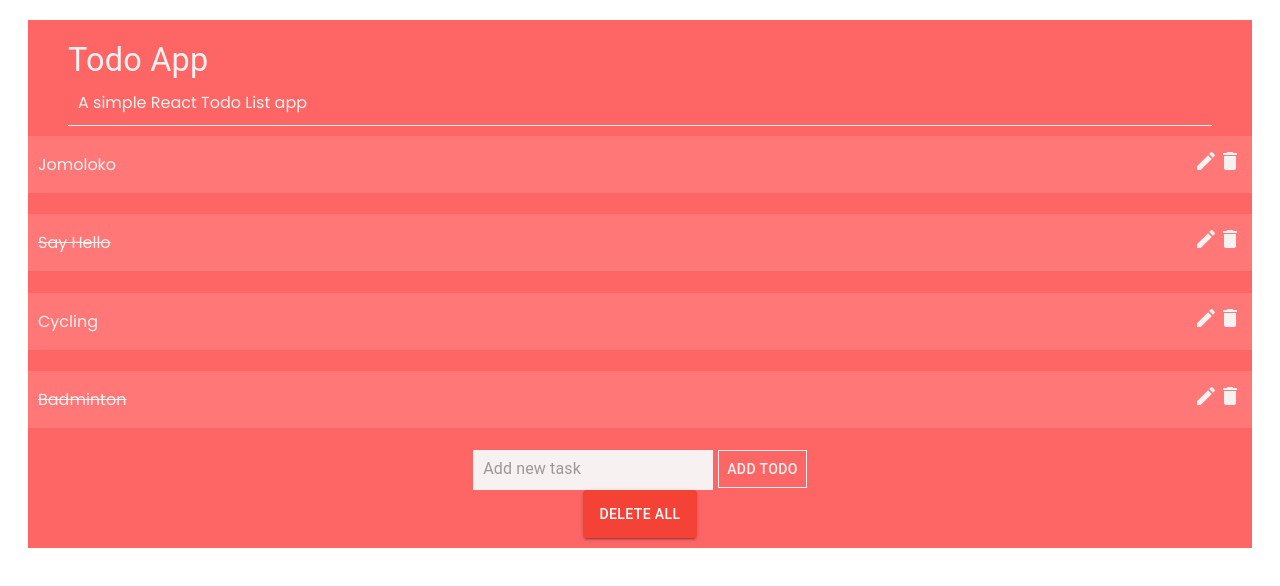
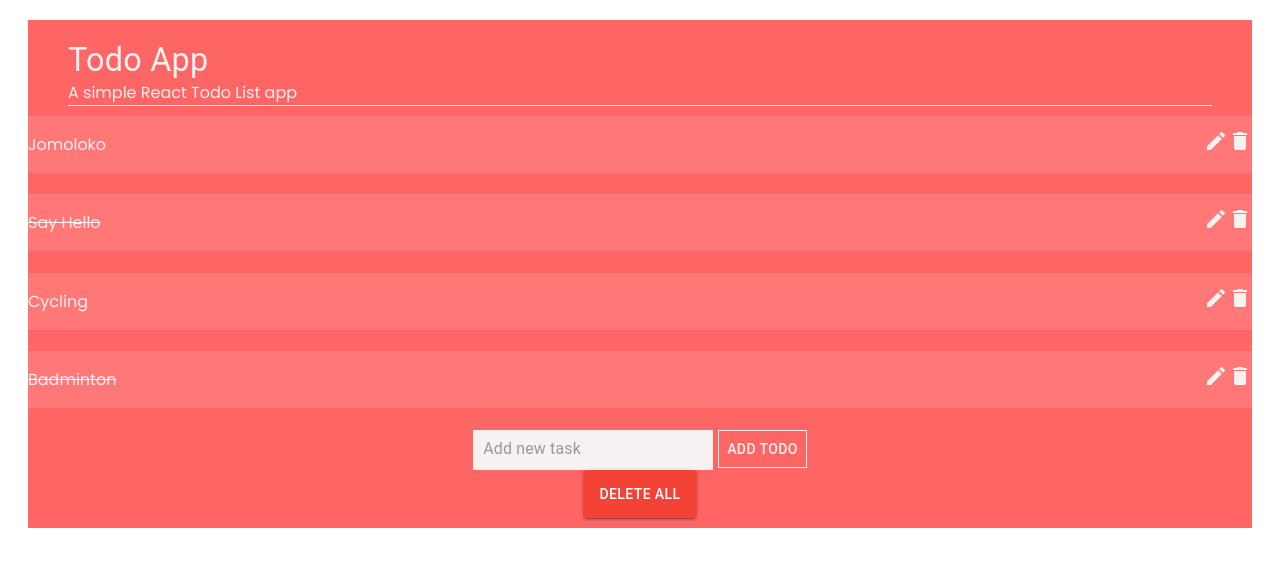
Before and after one commit to bluwhalee/todo-app-in-react, a React (Vite) app: page / in a window 1280 px wide. Shown: the top 586 px of the page. Built offline with nearby package versions, Linux system fonts and the light colour scheme.

Commit message:
MUI components used

```diff
--- a/package.json
+++ b/package.json
@@ -14,6 +14,7 @@
     "@emotion/styled": "^11.10.6",
     "@mui/icons-material": "^5.11.16",
     "@mui/material": "^5.12.1",
+    "@mui/styles": "^5.12.0",
     "bootstrap": "^5.2.3",
     "react": "^18.2.0",
     "react-dom": "^18.2.0",
--- a/src/App.css
+++ b/src/App.css
@@ -18,6 +18,6 @@
 .taskContainer
 {
   background-color: #FF7776;
-  padding: 0px 10px;
+  padding: 0px 0px;
   color: #F7F1F1;
 }
--- a/src/components/AddTodo.jsx
+++ b/src/components/AddTodo.jsx
@@ -1,9 +1,10 @@
 import {useState} from "react";
 import {useDispatch} from "react-redux";
-import {addtodo} from "../redux/todo/actions"
+import {addtodo} from "../redux/todo/actions";
 import { v4 as uuid } from 'uuid';
 import InputComponent from "./common/inputComponent.jsx";
-import {Button} from "@mui/material";
+import {Box, Button} from "@mui/material";
+
 
 export function AddTodo() {
     const [task, setTask] = useState('');
@@ -24,13 +25,11 @@ export function AddTodo() {
         setTask(event.target.value);
     }
     return (
-        <div>
+        <Box>
             <form onSubmit={handleSubmit}>
-                <label>
-                    <InputComponent  type="text" value={task} HandleOnChange={handleChange} placeholder="Add new task" />
-                </label>
+                <InputComponent  type="text" value={task} HandleOnChange={handleChange} placeholder="Add new task" />
                 <Button type='submit' color="secondary" sx={{border:1,borderRadius:0,marginLeft:'5px'}}>Add Todo</Button>
             </form>
-        </div>
+        </Box>
     );
 }
--- a/src/components/Todo.jsx
+++ b/src/components/Todo.jsx
@@ -1,6 +1,7 @@
 
 // External libraries
 import { Button, Box, Typography } from "@mui/material";
+import {makeStyles} from "@mui/styles";
 import EditIcon from "@mui/icons-material/Edit";
 import DeleteIcon from "@mui/icons-material/Delete";
 import { useState } from "react";
@@ -13,41 +14,68 @@ import { UpdateTaskForm } from "./common/UpdateTaskForm.jsx";
 // Local state
 import { delAllTasks, removeTask, toggleStatus } from "../redux/todo/actions/index.js";
 
+const useStyles = makeStyles({
+    innerContainer: {
+        background: '#FE6666',
+        padding: '10px 0px',
+    },
+    titleContainer: {
+        textAlign: 'left',
+        padding: '10px 40px',
+    },
+    descText: {
+        borderBottom:'1px solid',
+        display:'block',
+        p:'10px',
+    },
+    todoContainer: {
 
+        padding: '0px 0px',
+        color: '#F7F1F1',
+    },
+    taskContainer: {
+        background: '#FF7776',
+        display:'flex',
+        justifyContent:"space-between",
+        alignItems:"center",
+    },
+
+})
 export function Todo() {
+    const todoClasses = useStyles();
     const todos = useSelector((state) => state.todoOperationsReducer);
     const Dispatch = useDispatch();
     const [updateForm,setUpdateForm] = useState(false);
     return (
-        <div>
-            <div className="innerContainer">
-                <div className="titleContainer">
+        <Box>
+            <Box className={todoClasses.innerContainer}>
+                <Box className={todoClasses.titleContainer}>
                     <Typography variant='h4'>Todo App</Typography>
-                    <Typography variant='p' sx={{borderBottom:'1px solid', display:'block',p:'10px'}}>A simple React Todo List app</Typography>
+                    <Typography variant='p' className={todoClasses.descText} >A simple React Todo List app</Typography>
 
-                </div>
+                </Box>
                 {todos.map((todo)=>{
 
                     return(
-                        <div key={todo.id} className="taskContainer">
+                        <Box key={todo.id} className={todoClasses.todoContainer}>
 
-                            <Box display="flex" justifyContent="space-between" alignItems="center">
+                            <Box className={todoClasses.taskContainer}>
 
-                                <div>
+                                <Box>
                                     <p style={todo.status?{textDecoration:"line-through"}:{textDecoration:"none"}} onClick={()=>{console.log(23);Dispatch(toggleStatus(todo.id))}} >{todo.task}</p>
-                                </div>
-                                <div>
+                                </Box>
+                                <Box>
                                     <EditIcon onClick={()=>setUpdateForm((prev) => ({...prev,[todo.id]:!prev[todo.id]}))}/>
                                     <DeleteIcon onClick={()=>Dispatch(removeTask(todo.id))} />
-                                </div>
+                                </Box>
                             </Box>
                             {updateForm[todo.id]?<UpdateTaskForm todo={todo}/>:<h1></h1>}
-                        </div>
+                        </Box>
                     )}
                 )}
                 <AddTodo />
                 <Button sx={{
-                    backgroundColor: "#f44336",
+                    background: "#f44336",
                     color: "#ffffff",
                     borderColor: "#f44336",
                     height: 48,
@@ -56,7 +84,7 @@ export function Todo() {
                         borderColor: "#d32f2f",
                     },
                 }} variant="contained" color="secondary" onClick={()=>Dispatch(delAllTasks())}>Delete All</Button>
-            </div>
-        </div>
+            </Box>
+        </Box>
         )
 }
```
Also changed, not shown: 1 other file (tests, documents, lock files or other folders).
